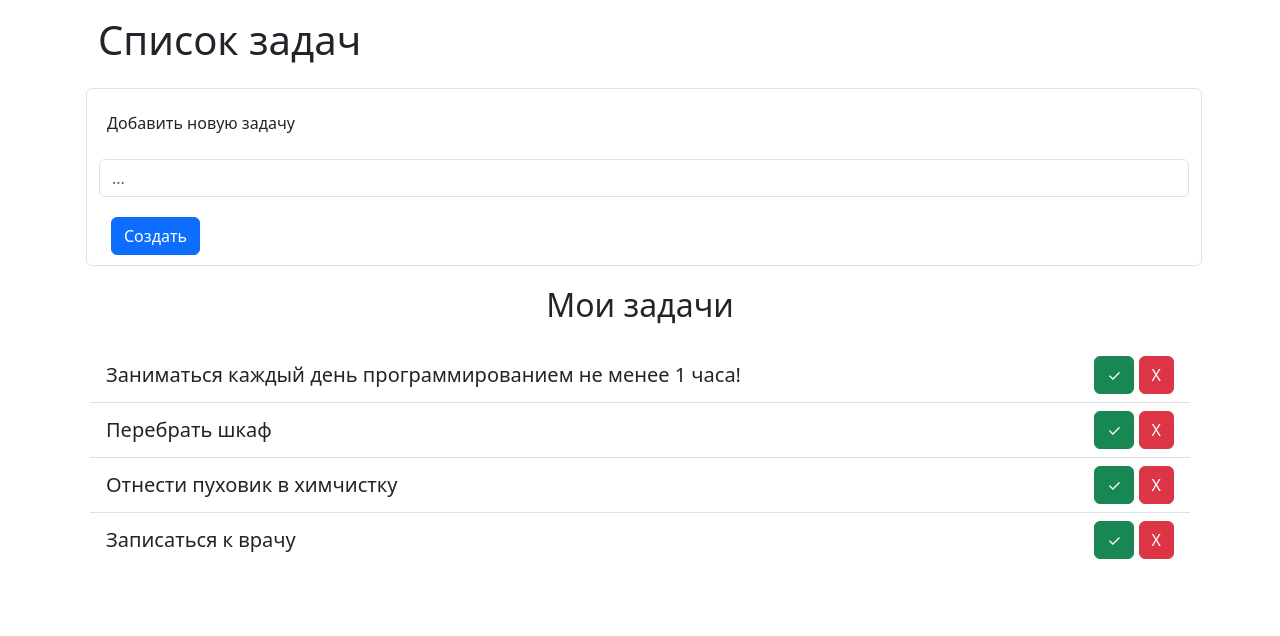
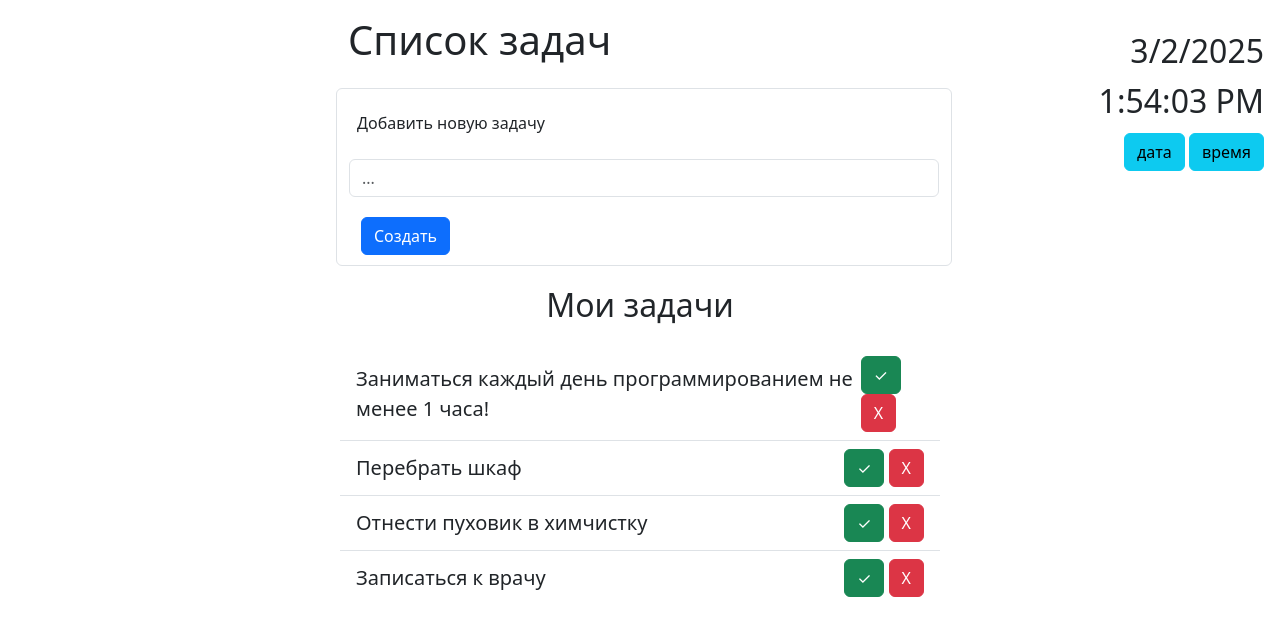
Before and after one commit to innabunny/list-task, a plain HTML site: page index.html in a window 1280 px wide. Drawn offline with nearby package versions, Linux system fonts and the light colour scheme.

Commit message:
add date block

```diff
--- a/index.html
+++ b/index.html
@@ -13,7 +13,17 @@
     <title>Список задач</title>
   </head>
   <body>
-    <div class="container-sm">
+    <div
+      class="position-absolute top-0 end-0 text-end d-flex flex-column gap-1 m-3"
+    >
+      <p id="output-date" class="h2 mt-3">Дата</p>
+      <p id="output-time" class="h2">Время</p>
+      <div>
+        <button id="btn-date" class="btn btn-info">дата</button>
+        <button id="btn-hour" class="btn btn-info">время</button>
+      </div>
+    </div>
+    <div class="container-sm w-50">
       <h1 class="h1 p-3">Список задач</h1>
       <form class="form-control row g-3 m-1" id="form">
         <label class="form-label">Добавить новую задачу</label>
@@ -29,8 +39,7 @@
         </div>
       </form>
       <h2 class="h2 text-center p-3">Мои задачи</h2>
-      <ol class="list-group list-group-flush m-2" id="list">
-        </ol>
+      <ol class="list-group list-group-flush m-2" id="list"></ol>
     </div>
   </body>
 </html>
--- a/index.js
+++ b/index.js
@@ -1,6 +1,10 @@
 const form = document.getElementById('form'),
   input = document.getElementById('input'),
-  list = document.getElementById('list');
+  list = document.getElementById('list'),
+  outputDate = document.getElementById('output-date'),
+  outputTime = document.getElementById('output-time'),
+  btnDate = document.getElementById('btn-date'),
+  btnHour = document.getElementById('btn-hour');
 
 const initialArray = [
   {
@@ -96,3 +100,24 @@ function render(arr) {
 }
 
 render(initialArray);
+
+const period = new Date();
+
+console.log(period.toLocaleDateString());
+console.log(period.toLocaleTimeString());
+
+function updateClock(value) {
+  outputDate.textContent = value.toLocaleDateString();
+  outputTime.textContent = value.toLocaleTimeString();
+}
+
+updateClock(period);
+
+setInterval(() => {
+  const now = new Date();
+  updateClock(now);
+}, 1000);
+
+btnDate.onclick(() => {
+  updateClock();
+});
```
